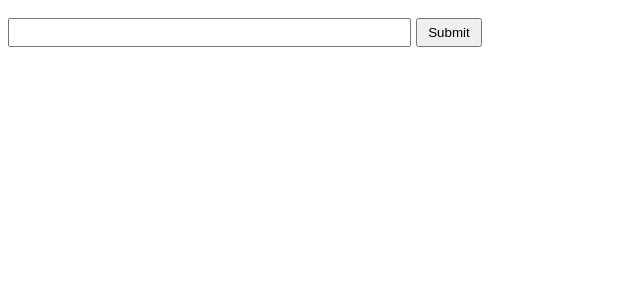
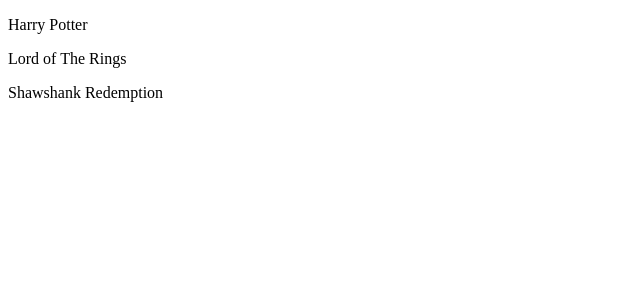
Before and after one commit to Majey/REACT, a React (Create React App) app: page / in a window 1280 px wide. Shown: the top 300 px of the page, without its empty margins (0-640 px from the left). Built offline with nearby package versions, Linux system fonts and the light colour scheme.

Commit message:
State Management

```diff
--- a/src/App.js
+++ b/src/App.js
@@ -1,73 +1,12 @@
-import { useReducer, useState } from 'react';
-import Todo from './Todo';
+
 import './App.css';
-
-export const ACTIONS = {
-  ADD_TODO: "add-todo",
-  TOGGLE_TODO: "toggle-todo",
-  DELETE_TODO: "delete-todo"
-}
-
-function reducer(to_dos, action) {
-
-  switch (action.type){
-    case ACTIONS.ADD_TODO:
-      return [...to_dos, newTodo(action.payload.name)];
-
-    case ACTIONS.TOGGLE_TODO:
-      return to_dos.map(to_do => {
-        if(to_do.id === action.payload.id){
-          return { ...to_do, complete: !to_do.complete };
-        } else {
-          return to_do;
-        }
-      })
-
-    case ACTIONS.DELETE_TODO:
-      return to_dos.filter(to_do => to_do.id !== action.payload.id);
-
-    default:
-      return to_dos;
-
-
-  }
-
-}
-
-let newTodo = (name) => {
-  return {id: Date.now(), name: name, completed: false}
-}
+import MovieList from './MovieList';
 
 function App() {
 
-  const [to_dos, dispatch] = useReducer(reducer, []);
-  const [name, setName] = useState("");
-
-  const handleSubmit = (e) => {
-    e.preventDefault();
-    dispatch({type: ACTIONS.ADD_TODO, payload:{ name: name }});
-    setName("");
-  }
-
-  console.log(to_dos);
-
   return (
     <>
-      <form onSubmit={handleSubmit}>
-        <input type="text" value={ name } onChange={(e) => setName(e.target.value)} />
-        <button>Submit</button>
-      </form>
-      {
-        to_dos.map((todo) => {
-          return (
-            <ul>
-              <li>
-                <Todo key={todo.id} todo={todo} dispatch={dispatch} />
-              </li>
-            </ul>
-          )
-        })
-      }
+      < MovieList />
     </>
   );
 }
--- /dev/null
+++ b/src/MovieList.js
@@ -0,0 +1,35 @@
+import { useState } from "react";
+
+const MovieList = () => {
+
+    const [movies, setMovies] = useState([
+        {
+            name: "Harry Potter",
+            price: 1000,
+            id: 1
+        },
+        {
+            name: "Lord of The Rings",
+            price: 2000,
+            id: 2
+        },
+        {
+            name: "Shawshank Redemption",
+            price: 3000,
+            id: 3
+        }
+    ])
+
+    return (
+        <>
+            {
+                movies.map((movie) => {
+                    return <p>{ movie.name }</p>
+                })
+            }
+        </>
+
+     );
+}
+
+export default MovieList;
--- a/src/Todo.js
+++ /dev/null
@@ -1,18 +0,0 @@
-import { ACTIONS } from "./App";
-
-const Todo = ({ todo, dispatch }) => {
-
-    return (
-        <div>
-            <span style={{color: todo.complete ? "#AAA" : "#000"}}>
-                    { todo.name }
-            </span>
-
-            <button onClick={() => dispatch({type: ACTIONS.TOGGLE_TODO, payload: {id: todo.id }})}>Toggle</button>
-            <button onClick={() => dispatch({type: ACTIONS.DELETE_TODO, payload: {id: todo.id }})}>Delete</button>
-
-        </div>
-     );
-}
-
-export default Todo;
```
